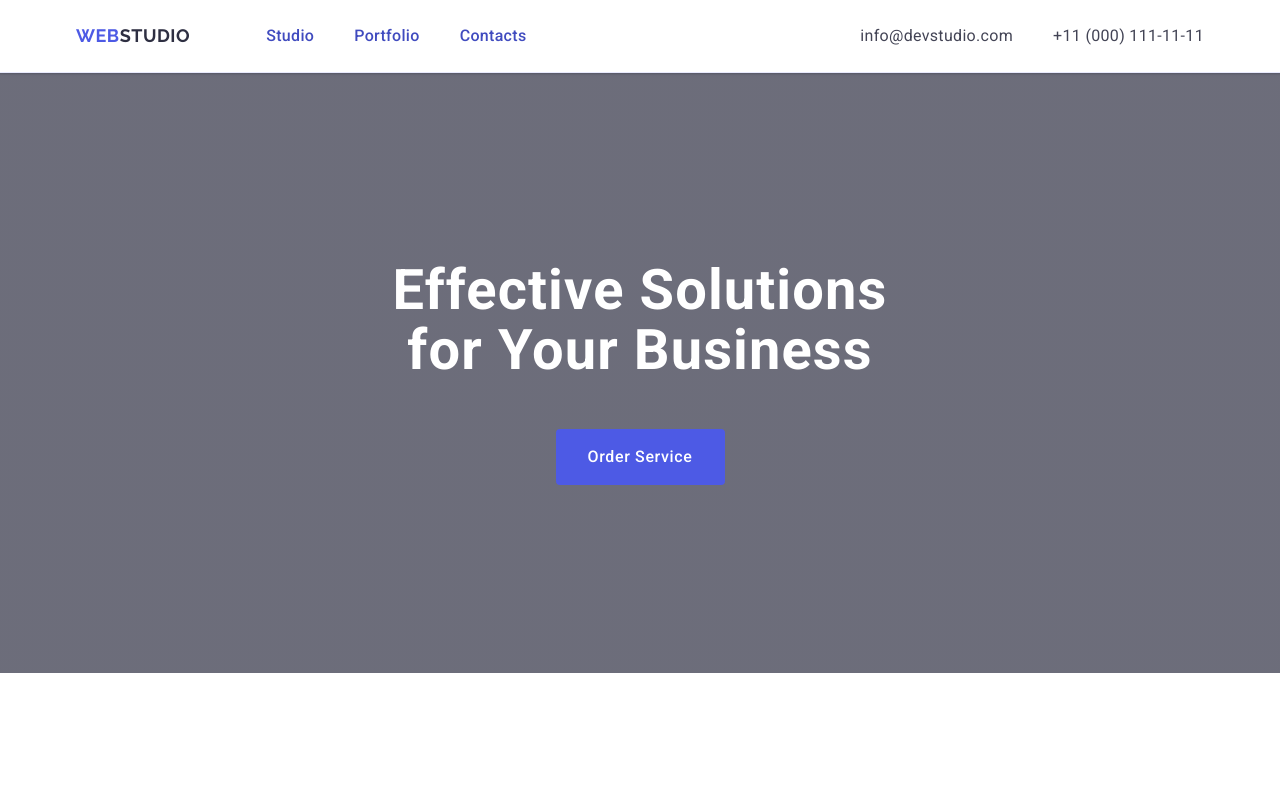
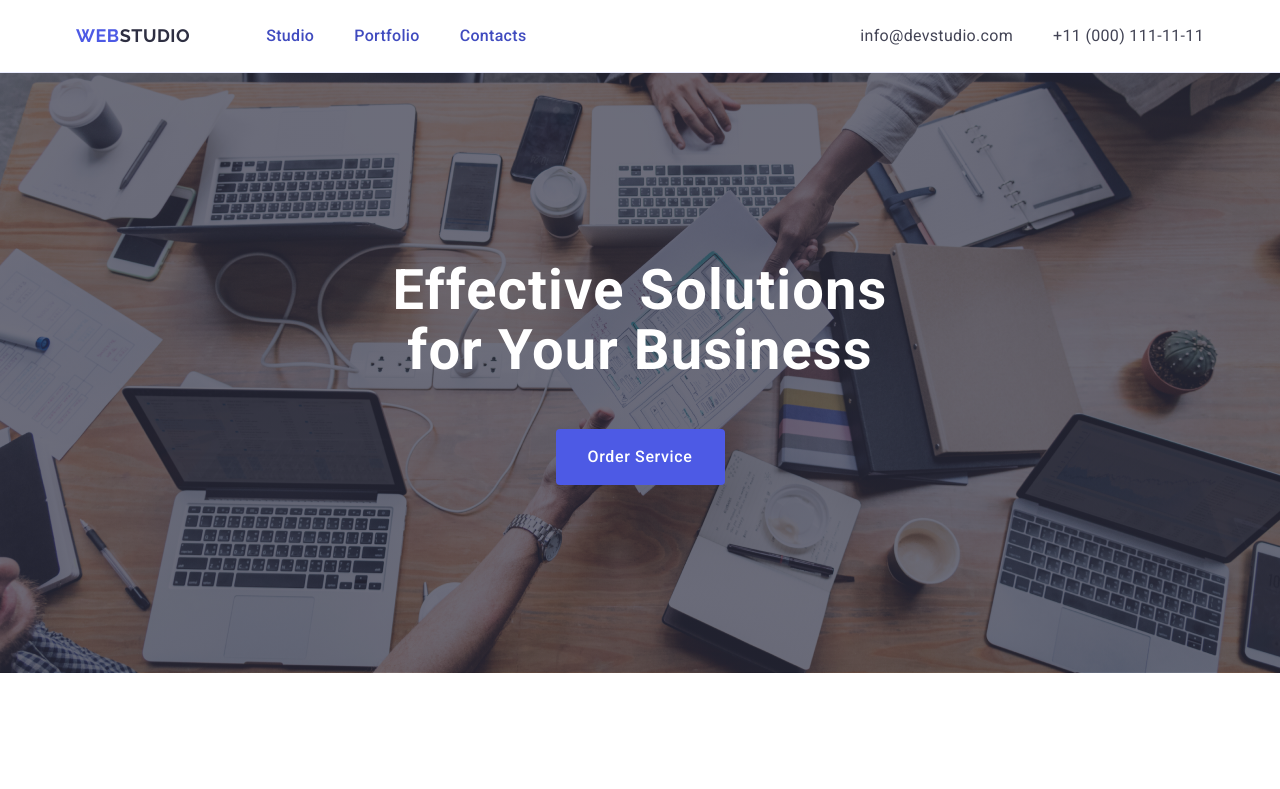
Before and after one commit to kryvenkosasha/goit-markup-hw-04, a plain HTML site: page index.html in a window 1280 px wide. Shown: the top 789 px of the page. Drawn offline with nearby package versions, Linux system fonts and the light colour scheme.

Commit message:
update css

```diff
--- a/css/style.css
+++ b/css/style.css
@@ -144,7 +144,11 @@ address {
 
 .preview {
   padding: 188px 0;
-  background-image: linear-gradient(rgba(46, 47, 66, 0.70), rgba(46, 47, 66, 0.70)), url(../images/background.jpg);
+  background-image: linear-gradient(rgba(46, 47, 66, 0.7), rgba(46, 47, 66, 0.7)), url(../images/background.jpg);
+  max-width: 1440px;
+  background-repeat: no-repeat;
+  background-position: center;
+  background-size: cover;
 }
 
 .preview-text {
@@ -172,6 +176,7 @@ address {
   letter-spacing: 0.04em;
   cursor: pointer;
   margin: 0 auto;
+  transition: background-color 250ms cubic-bezier(0.4, 0, 0.2, 1);;
 }
 
 .preview-btn:hover {
```
Also changed, not shown: images/background.jpg (added).
